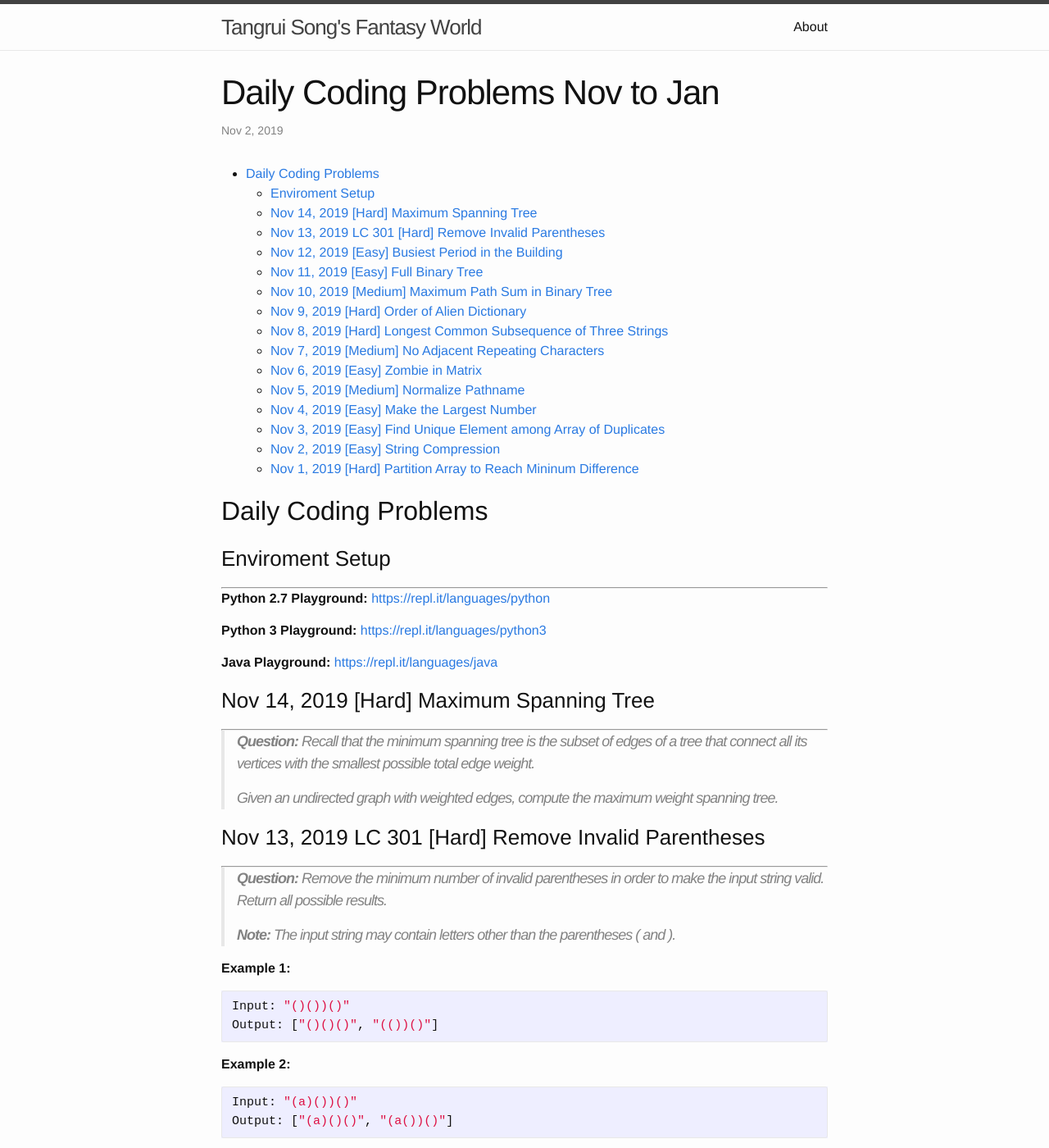
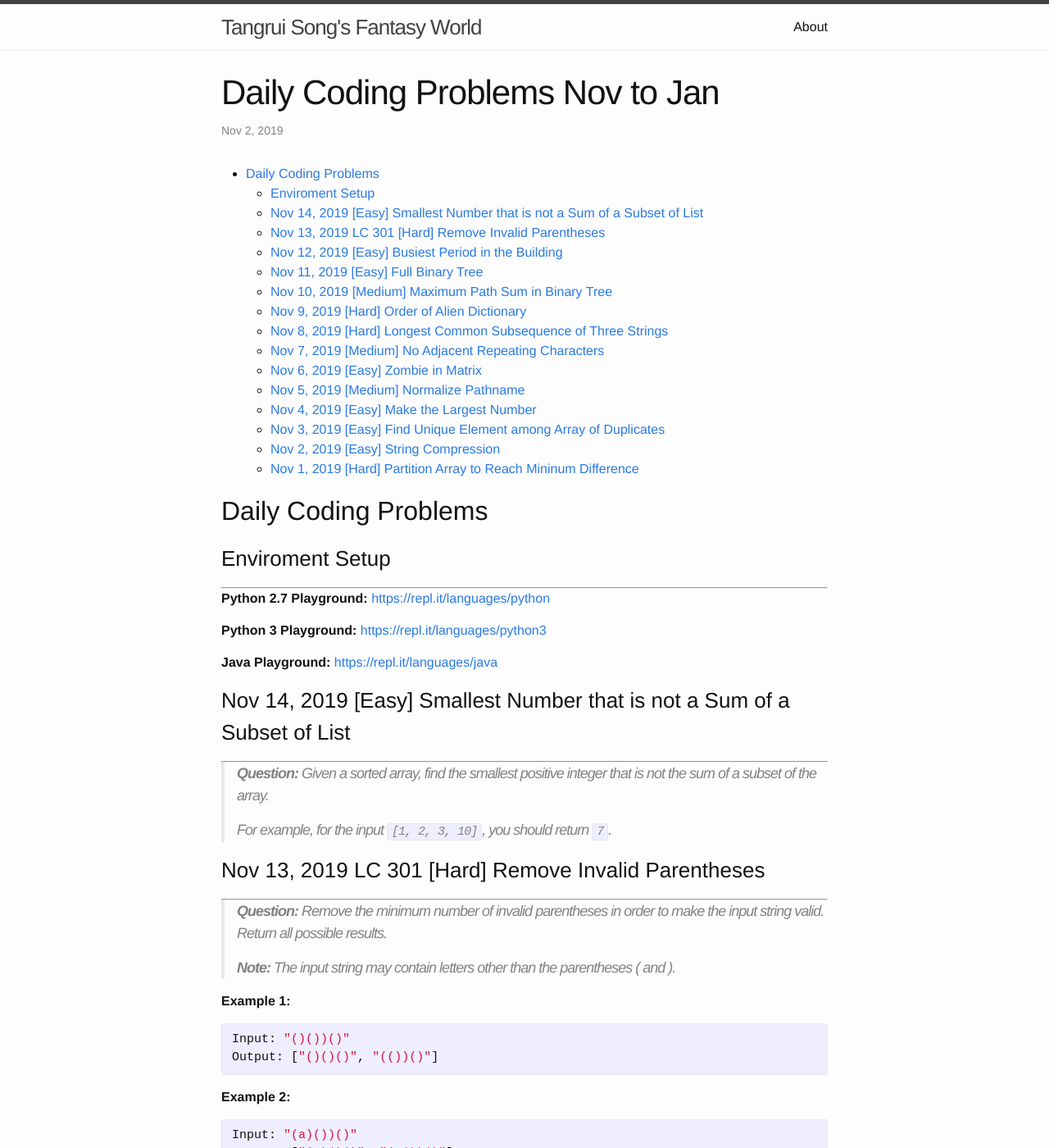
Before and after one commit to trsong/trsong.github.io, a Jekyll site: the page built from _posts/2019-11-01-DailyQuestionsNov.md, in a window 1280 px wide and 1400 px high. Shown: the whole window at 82% size. Built offline with Jekyll 4.4.1, drawn with Linux system fonts in a browser that asks for light colours.

Commit message:
Add Nov 14 Question

```diff
--- a/_posts/2019-11-01-DailyQuestionsNov.md
+++ b/_posts/2019-11-01-DailyQuestionsNov.md
@@ -18,13 +18,19 @@ categories: Python/Java
 
 **Java Playground:** [https://repl.it/languages/java](https://repl.it/languages/java)
 
-
+<!--
 ### Nov 14, 2019 \[Hard\] Maximum Spanning Tree
 ---
 > **Question:** Recall that the minimum spanning tree is the subset of edges of a tree that connect all its vertices with the smallest possible total edge weight.
 >
 > Given an undirected graph with weighted edges, compute the maximum weight spanning tree.
-
+-->
+
+### Nov 14, 2019 \[Easy\] Smallest Number that is not a Sum of a Subset of List
+---
+> **Question:** Given a sorted array, find the smallest positive integer that is not the sum of a subset of the array.
+>
+> For example, for the input `[1, 2, 3, 10]`, you should return `7`.
 
 ### Nov 13, 2019 LC 301 \[Hard\] Remove Invalid Parentheses
 ---
```
